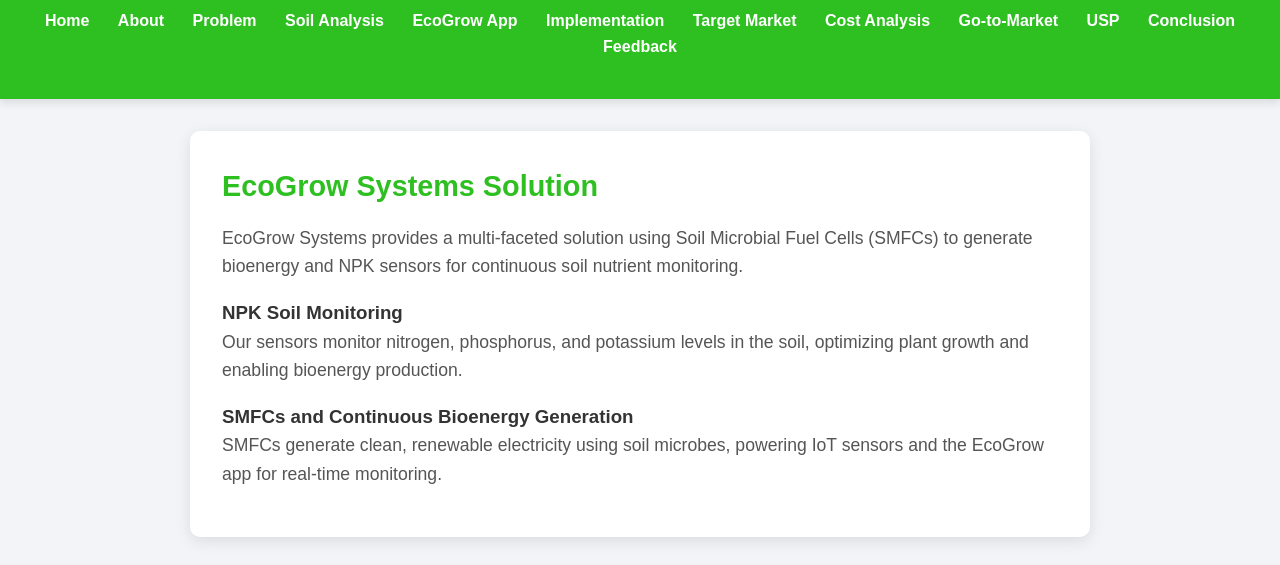
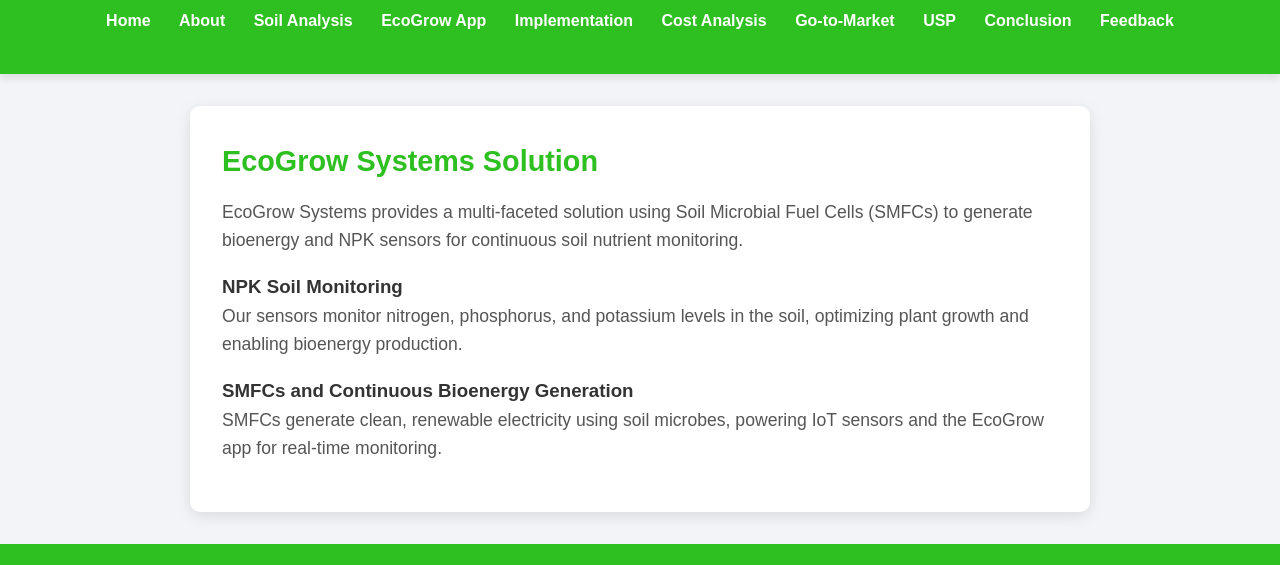
Before and after one commit to TimothyM2011/Eco_Grow, a plain HTML site: page solution.html in a window 1280 px wide. Shown: the part 83-648 px from the top of the page. Drawn offline with Linux system fonts and the light colour scheme.

Commit message:
Update solution.html

```diff
--- a/solution.html
+++ b/solution.html
@@ -12,11 +12,9 @@
         <nav>
             <a href="index.html">Home</a>
             <a href="about.html">About</a>
-            <a href="problem.html">Problem</a>
             <a href="soil-analysis.html">Soil Analysis</a>
             <a href="app.html">EcoGrow App</a>
             <a href="implementation.html">Implementation</a>
-            <a href="market.html">Target Market</a>
             <a href="cost.html">Cost Analysis</a>
             <a href="strategy.html">Go-to-Market</a>
             <a href="usp.html">USP</a>
```
